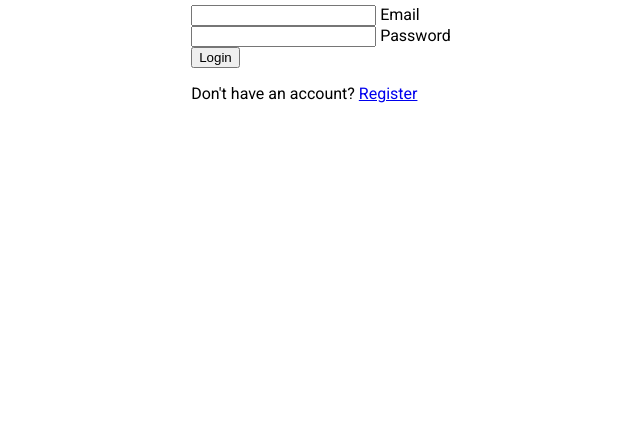
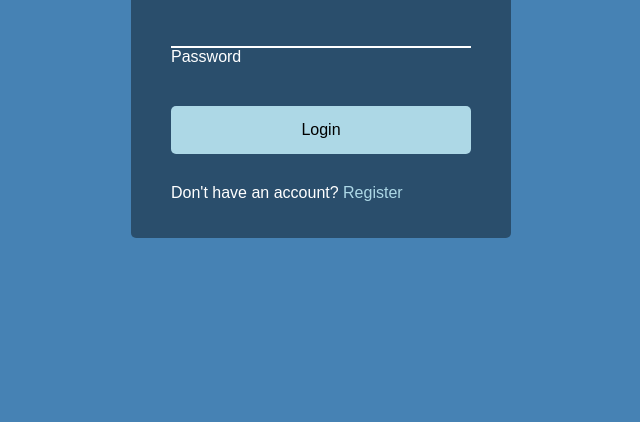
Before and after one commit to hadiamin/form-wave-animation, a plain HTML site: page index.html in a window 1280 px wide. Shown: the part 378-800 px from the top of the page, without its empty margins (319-959 px from the left). Drawn offline with Linux system fonts and the light colour scheme; a web font is replaced by a local one.

Commit message:
feat: add styling to the form

```diff
--- a/index.html
+++ b/index.html
@@ -21,7 +21,7 @@
                 <label>Password</label>
             </div>
             <button class="btn">Login</button>
-            <p>Don't have an account? <a href="#">Register</a></p>
+            <p class="text">Don't have an account? <a href="#">Register</a></p>
 
         </form>
     </div>
--- a/style.css
+++ b/style.css
@@ -1,14 +1,112 @@
-@import url('https://fonts.googleapis.com/css2?family=Roboto&display=swap');
+@import url("https://fonts.googleapis.com/css2?family=Muli&display=swap");
 
-* { box-sizing: border-box; }
+* {
+  box-sizing: border-box;
+}
 
 body {
-    font-family: 'Roboto', sans-serif;
+  /* Positioning */
+  /* Box Model */
   display: flex;
   flex-direction: column;
   align-items: center;
   justify-content: center;
   height: 100vh;
+  margin: 0;
+
+  /* Typography */
+  font-family: "Muli", sans-serif;
+  color: white;
+
+  /* Visuals */
+  background-color: steelblue;
+
+  /* MIsc */
   overflow: hidden;
-    margin: 0;
 }
+
+.container {
+  /* Box Model */
+  padding: 20px 40px;
+  margin-bottom: 30px;
+  border-radius: 5px;
+
+  /* Visuals */
+  background-color: rgba(0, 0, 0, 0.4);
+}
+
+.container h1 {
+  /* Positioning */
+  text-align: center;
+
+  /* Box Model */
+  margin-bottom: 30px;
+}
+
+.container a {
+  /* Typography */
+  text-decoration: none;
+  color: lightblue;
+}
+
+.form-control {
+  /* Positioning */
+  position: relative;
+
+  /* Box Model */
+  width: 300px;
+  margin: 20px 0 40px;
+}
+
+.form-control input {
+  /* Box Model */
+  display: block;
+  width: 100%;
+  border: 0;
+  border-bottom: 2px solid #fff;
+  padding: 15px 0;
+
+  /* Visuals */
+  background-color: transparent;
+
+  /* Typography */
+  font-size: 18px;
+  color: white;
+}
+
+.form-control input:focus,
+.form-control input:valid {
+  outline: none;
+}
+
+.btn {
+  /* Box Model */
+  display: inline-block;
+  width: 100%;
+  padding: 15px;
+  border: 0;
+  border-radius: 5px;
+
+  /* Typography */
+  font-family: inherit;
+  font-size: 16px;
+
+  /* Visuals */
+  background-color: lightblue;
+
+  /* Misc */
+  cursor: pointer;
+}
+
+.btn:focus {
+  outline: none;
+}
+
+.btn:active {
+  transform: scale(0.98);
+}
+
+.text {
+  /* Box Model */
+  margin-top: 30px;
+}
```
Lines whose indentation alone changed are shown as unchanged.
